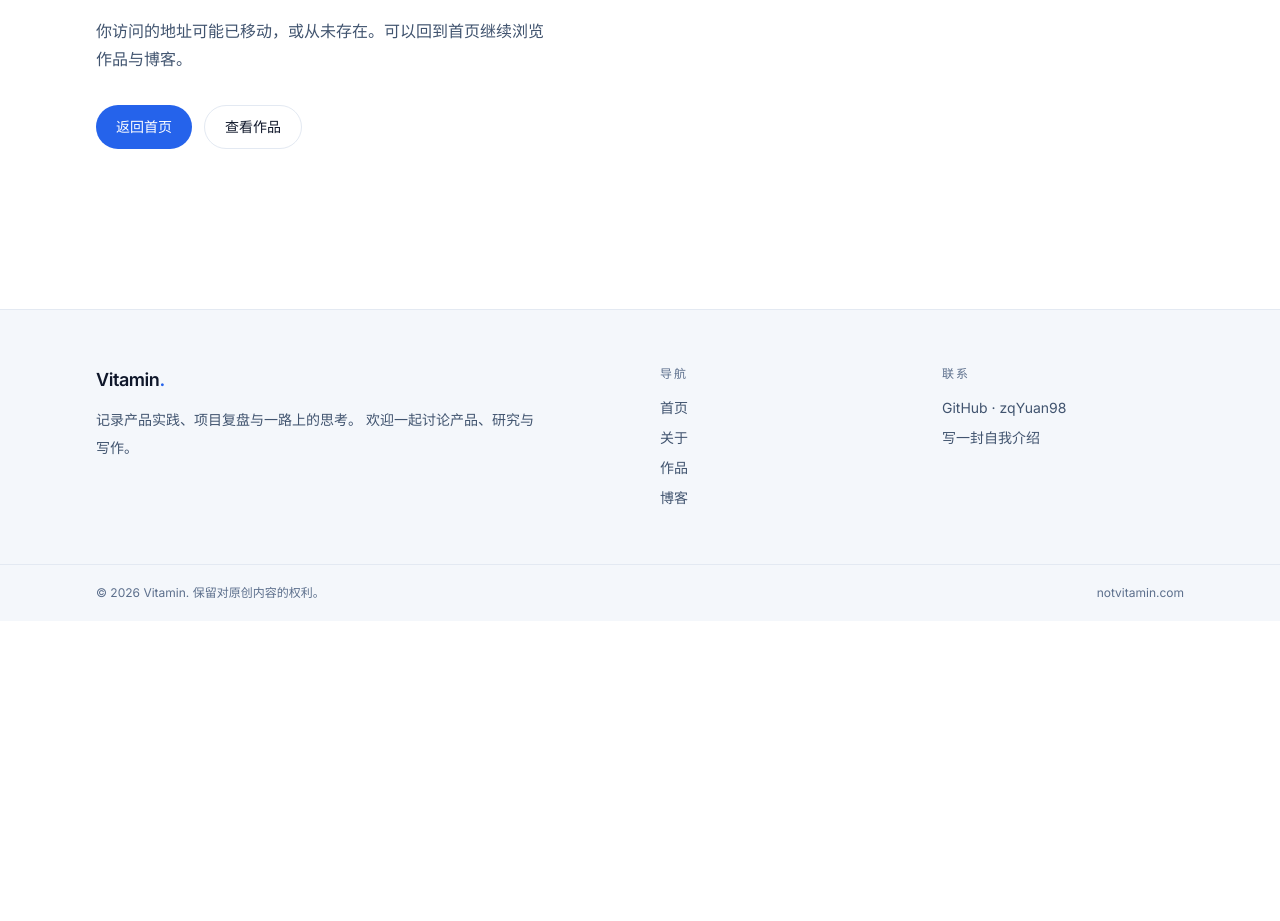
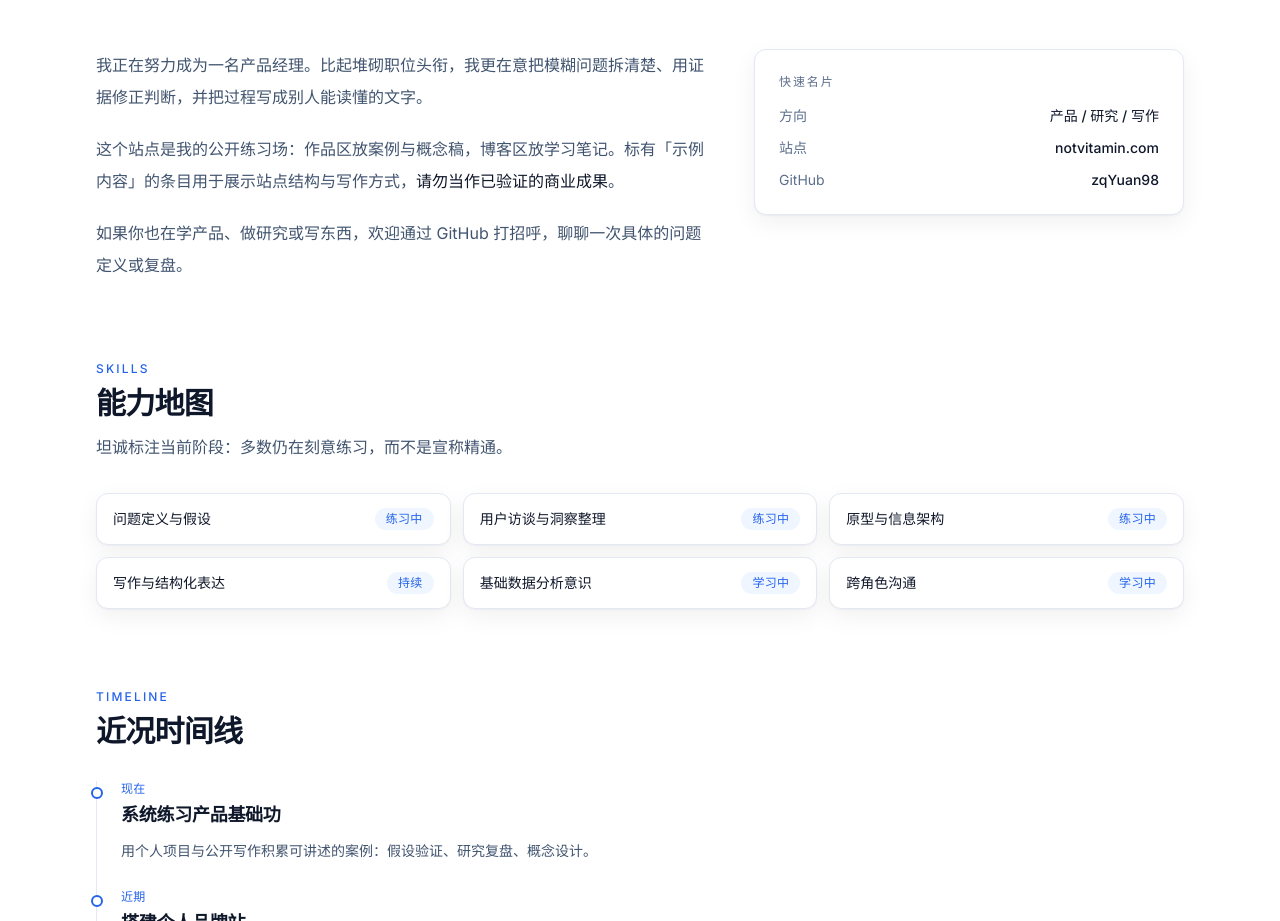
Before and after one commit to zqYuan98/AI-website, a Next.js app: page /about in a window 1280 px wide. Before the commit this address had no page. Shown: the part 179-1100 px from the top of the page. Before the commit the page ends 800 px from the top, so only its background shows below. Built offline with nearby package versions, Linux system fonts and the light colour scheme.

Commit message:
feat: add about page

```diff
--- /dev/null
+++ b/src/app/about/page.tsx
@@ -0,0 +1,150 @@
+import type { Metadata } from "next";
+import Link from "next/link";
+import { Badge } from "@/components/badge";
+import { SectionHeading } from "@/components/section-heading";
+import { site } from "@/lib/site";
+
+export const metadata: Metadata = {
+  title: "关于",
+  description: `关于 ${site.name}：努力成为一名产品经理，记录实践与思考。`,
+};
+
+const skills = [
+  { name: "问题定义与假设", level: "练习中" },
+  { name: "用户访谈与洞察整理", level: "练习中" },
+  { name: "原型与信息架构", level: "练习中" },
+  { name: "写作与结构化表达", level: "持续" },
+  { name: "基础数据分析意识", level: "学习中" },
+  { name: "跨角色沟通", level: "学习中" },
+];
+
+const timeline = [
+  {
+    period: "现在",
+    title: "系统练习产品基础功",
+    body: "用个人项目与公开写作积累可讲述的案例：假设验证、研究复盘、概念设计。",
+  },
+  {
+    period: "近期",
+    title: "搭建个人品牌站",
+    body: "把作品与文章集中到 notvitamin.com，方便展示学习轨迹，而不是空泛简历关键词。",
+  },
+  {
+    period: "接下来",
+    title: "更多真实反馈",
+    body: "在合规与诚实的前提下，把示例内容逐步替换为真实项目经历与更扎实的研究。",
+  },
+];
+
+export default function AboutPage() {
+  return (
+    <div className="container-page py-16 sm:py-20">
+      <SectionHeading
+        eyebrow="About"
+        title={`你好，我是 ${site.name}`}
+        description={site.description}
+      />
+
+      <section className="mt-12 grid gap-10 lg:grid-cols-12">
+        <div className="space-y-5 text-base leading-8 text-foreground-muted lg:col-span-7">
+          <p>
+            我正在努力成为一名产品经理。比起堆砌职位头衔，我更在意把模糊问题拆清楚、用证据修正判断，并把过程写成别人能读懂的文字。
+          </p>
+          <p>
+            这个站点是我的公开练习场：作品区放案例与概念稿，博客区放学习笔记。标有「示例内容」的条目用于展示站点结构与写作方式，
+            <strong className="font-medium text-foreground">
+              请勿当作已验证的商业成果
+            </strong>
+            。
+          </p>
+          <p>
+            如果你也在学产品、做研究或写东西，欢迎通过 GitHub 打招呼，聊聊一次具体的问题定义或复盘。
+          </p>
+        </div>
+        <aside className="card-surface h-fit p-6 lg:col-span-5">
+          <p className="text-xs font-medium tracking-[0.16em] text-foreground-subtle uppercase">
+            快速名片
+          </p>
+          <dl className="mt-4 space-y-3 text-sm">
+            <div className="flex justify-between gap-4">
+              <dt className="text-foreground-subtle">方向</dt>
+              <dd className="text-right font-medium">产品 / 研究 / 写作</dd>
+            </div>
+            <div className="flex justify-between gap-4">
+              <dt className="text-foreground-subtle">站点</dt>
+              <dd className="text-right font-medium">notvitamin.com</dd>
+            </div>
+            <div className="flex justify-between gap-4">
+              <dt className="text-foreground-subtle">GitHub</dt>
+              <dd className="text-right font-medium">{site.githubUser}</dd>
+            </div>
+          </dl>
+        </aside>
+      </section>
+
+      <section className="mt-20">
+        <SectionHeading
+          eyebrow="Skills"
+          title="能力地图"
+          description="坦诚标注当前阶段：多数仍在刻意练习，而不是宣称精通。"
+        />
+        <ul className="mt-8 grid gap-3 sm:grid-cols-2 lg:grid-cols-3">
+          {skills.map((skill) => (
+            <li
+              key={skill.name}
+              className="card-surface flex items-center justify-between gap-3 px-4 py-3.5"
+            >
+              <span className="text-sm font-medium">{skill.name}</span>
+              <Badge tone="accent">{skill.level}</Badge>
+            </li>
+          ))}
+        </ul>
+      </section>
+
+      <section className="mt-20">
+        <SectionHeading eyebrow="Timeline" title="近况时间线" />
+        <ol className="mt-8 space-y-6 border-l border-line pl-6">
+          {timeline.map((item) => (
+            <li key={item.title} className="relative">
+              <span className="absolute top-1.5 -left-[1.9rem] h-3 w-3 rounded-full border-2 border-accent bg-background" />
+              <p className="text-xs font-medium tracking-wide text-accent">
+                {item.period}
+              </p>
+              <h3 className="mt-1 text-lg font-semibold">{item.title}</h3>
+              <p className="mt-2 text-sm leading-7 text-foreground-muted">
+                {item.body}
+              </p>
+            </li>
+          ))}
+        </ol>
+      </section>
+
+      <section
+        id="contact"
+        className="mt-20 scroll-mt-24 rounded-[var(--radius-card)] border border-line bg-accent-soft/60 p-8 sm:p-10"
+      >
+        <SectionHeading
+          eyebrow="Contact"
+          title="联系我"
+          description="目前优先通过 GitHub 交流。请尽量带上具体语境：你在解什么问题、卡在哪一步。"
+        />
+        <div className="mt-8 flex flex-wrap gap-3">
+          <a
+            href={site.social.github}
+            target="_blank"
+            rel="noreferrer"
+            className="inline-flex h-11 items-center rounded-full bg-accent px-5 text-sm font-medium text-accent-contrast transition-colors hover:bg-accent-hover"
+          >
+            打开 GitHub
+          </a>
+          <Link
+            href="/work"
+            className="inline-flex h-11 items-center rounded-full border border-line bg-background-elevated px-5 text-sm font-medium transition-colors hover:border-accent/40 hover:text-accent"
+          >
+            先看看作品
+          </Link>
+        </div>
+      </section>
+    </div>
+  );
+}
```
